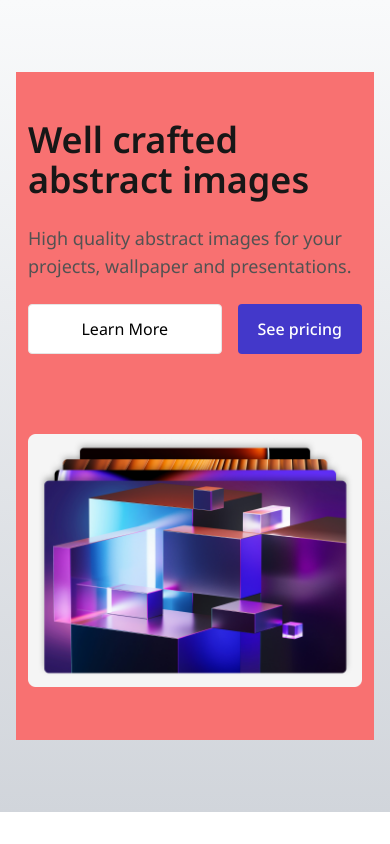
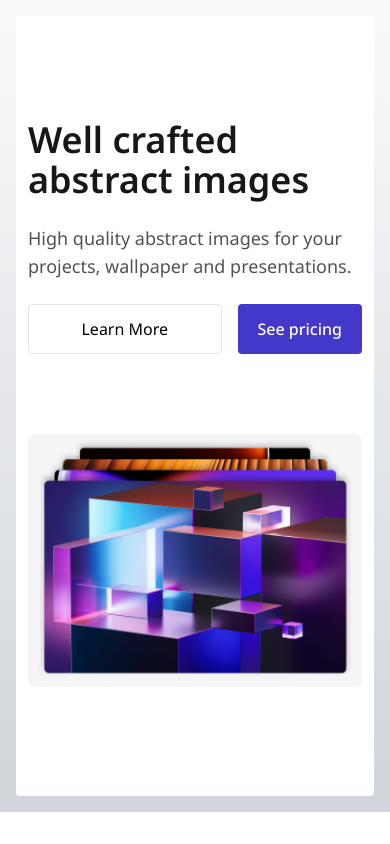
Before and after one commit to guizzettic/gfe-signin, a React (Vite) app in the folder client/: page /hero_section in a window 390 px wide. Built offline with nearby package versions, Linux system fonts and the light colour scheme.

Commit message:
fixed bg on mobile

```diff
--- a/client/src/Hero_Section/pages/HeroSection.tsx
+++ b/client/src/Hero_Section/pages/HeroSection.tsx
@@ -3,8 +3,8 @@ import HeroMessage from "../components/HeroMessage";
 
 const HeroSection: React.FC = () => {
   return (
-    <div className="m-4 flex h-[780px] grow flex-col items-center justify-center rounded">
-      <div className="flex h-[668px] flex-col items-center justify-around gap-12 bg-red-400 px-3 py-12">
+    <div className="m-4 flex h-[780px] grow flex-col items-center justify-center rounded bg-white">
+      <div className="flex h-[668px] flex-col items-center justify-around gap-12 rounded px-3 py-12">
         <HeroMessage />
         <img
           src={prism}
```
